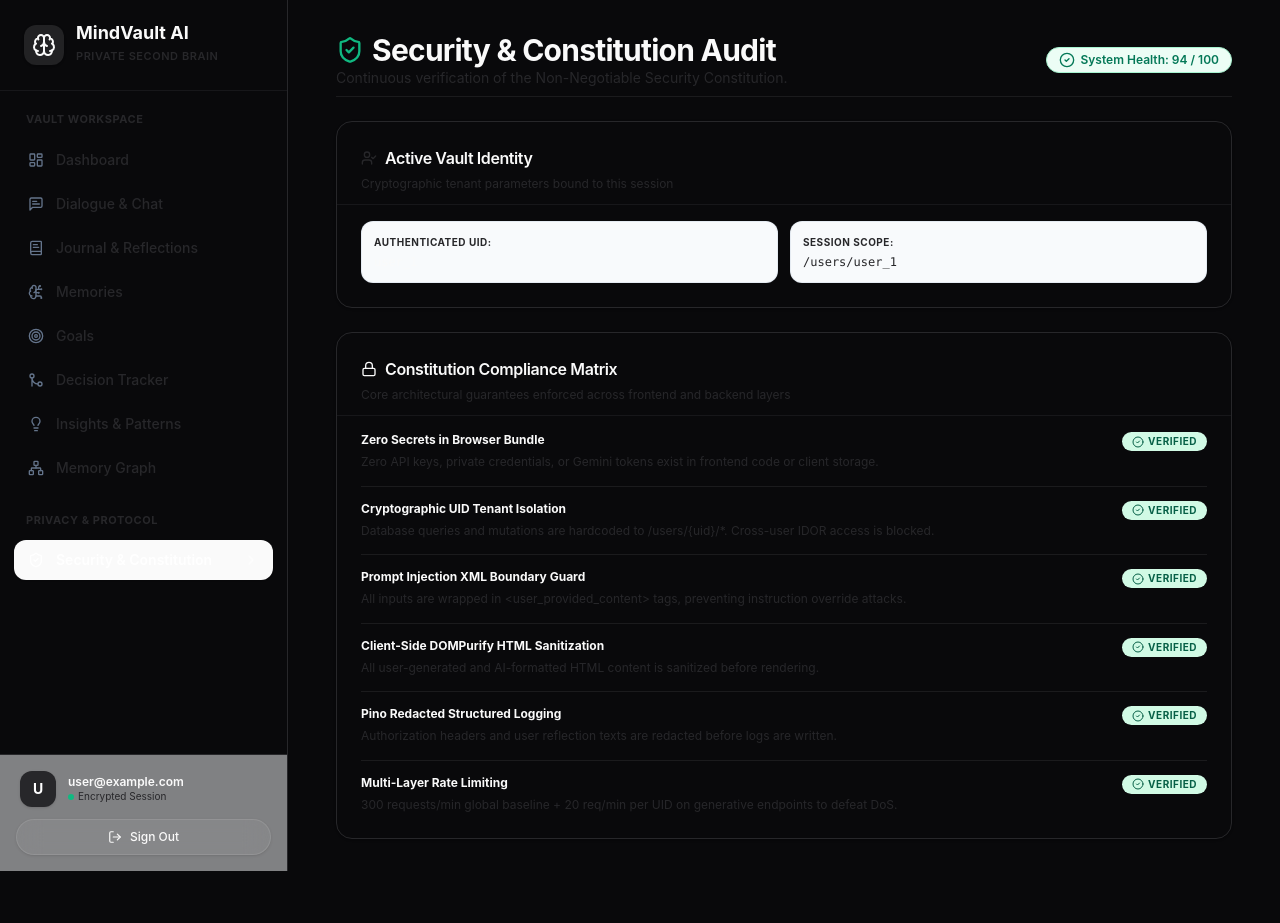
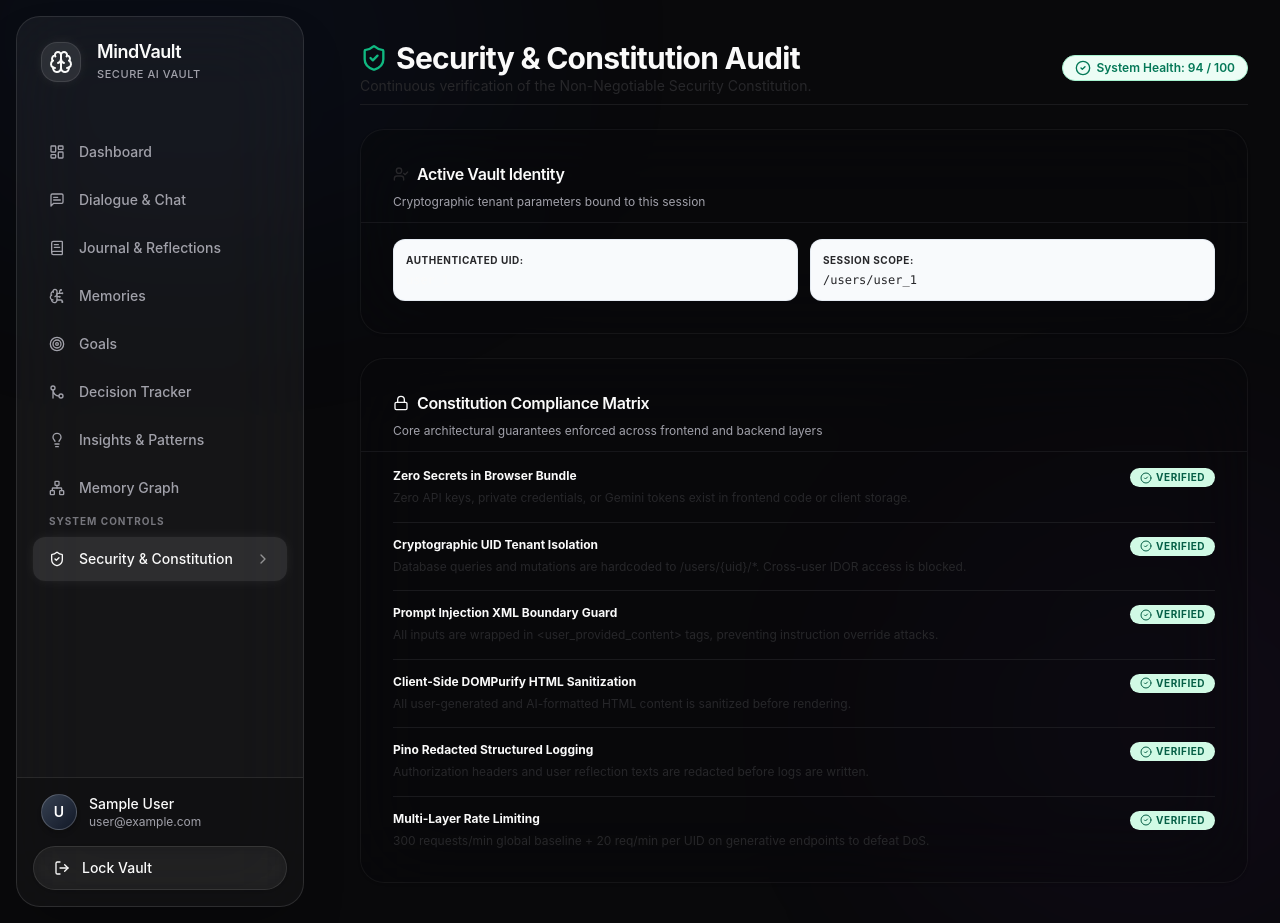
Before and after one commit to JAY4IGNITE/MindVault, a React (Vite) app in the folder frontend/: page /security in a window 1280 px wide. Before the commit the page ends 871 px from the top, so only its background shows below. Built offline with nearby package versions, Linux system fonts and the light colour scheme; no server answers; sample sign-in values are in the browser's storage.

Commit message:
feat: implement authentication pages with reusable card and input components

```diff
--- a/frontend/src/components/layout/DashboardLayout.tsx
+++ b/frontend/src/components/layout/DashboardLayout.tsx
@@ -52,18 +52,18 @@ export const DashboardLayout: React.FC<{ children: React.ReactNode }> = ({ child
       <Link
         to={item.path}
         className={cn(
-          'flex items-center justify-between rounded-xl px-3.5 py-2.5 text-sm font-medium transition-all duration-150 group',
+          'flex items-center justify-between rounded-xl px-4 py-3 text-sm font-medium transition-all duration-300 group',
           isActive
-            ? 'bg-primary text-white shadow-sm font-semibold'
-            : 'text-secondary hover:bg-slate-100 hover:text-primary'
+            ? 'bg-white/10 text-foreground shadow-glow'
+            : 'text-muted-foreground hover:bg-white/5 hover:text-foreground'
         )}
         onClick={() => setIsMobileMenuOpen(false)}
       >
-        <div className="flex items-center gap-3">
-          <item.icon className={cn('h-4 w-4 transition-transform group-hover:scale-105', isActive ? 'text-white' : 'text-slate-500')} />
+        <div className="flex items-center gap-3.5">
+          <item.icon className={cn('h-4 w-4 transition-transform group-hover:scale-110', isActive ? 'text-primary' : '')} />
           <span>{item.label}</span>
         </div>
-        {isActive && <ChevronRight className="h-4 w-4 opacity-70" />}
+        {isActive && <ChevronRight className="h-4 w-4 opacity-50" />}
       </Link>
     );
   };
@@ -71,89 +71,98 @@ export const DashboardLayout: React.FC<{ children: React.ReactNode }> = ({ child
   const userInitial = (currentUser?.email || 'User').charAt(0).toUpperCase();
 
   return (
-    <div className="min-h-screen bg-background flex flex-col">
+    <div className="min-h-screen bg-background flex flex-col lg:flex-row relative">
+      {/* Background ambient glow effects mapped to Apple style */}
+      <div className="fixed inset-0 pointer-events-none opacity-50">
+        <div className="absolute -top-[20%] -left-[10%] w-[50%] h-[50%] rounded-full bg-blue-600/10 blur-[120px]" />
+        <div className="absolute top-[60%] -right-[10%] w-[40%] h-[60%] rounded-full bg-purple-600/10 blur-[120px]" />
+      </div>
+
       {/* Mobile Top Bar */}
-      <div className="lg:hidden flex items-center justify-between p-4 border-b border-border bg-surface sticky top-0 z-30 shadow-subtle">
-        <div className="flex items-center gap-2.5">
-          <div className="h-9 w-9 rounded-xl bg-primary/10 flex items-center justify-center text-primary">
+      <div className="lg:hidden flex items-center justify-between p-4 border-b border-white/10 glass-panel sticky top-0 z-50">
+        <div className="flex items-center gap-3">
+          <div className="h-9 w-9 rounded-xl bg-white/10 flex items-center justify-center text-foreground border border-white/10">
             <Brain className="h-5 w-5" />
           </div>
-          <span className="font-display font-bold text-lg text-primary-dark">MindVault AI</span>
+          <span className="font-display font-semibold text-lg text-foreground tracking-tight">MindVault</span>
         </div>
-        <Button variant="ghost" size="icon" onClick={() => setIsMobileMenuOpen(!isMobileMenuOpen)}>
+        <Button variant="ghost" size="icon" onClick={() => setIsMobileMenuOpen(!isMobileMenuOpen)} className="hover:bg-white/10 text-foreground">
           {isMobileMenuOpen ? <X className="h-5 w-5" /> : <Menu className="h-5 w-5" />}
         </Button>
       </div>
 
-      <div className="flex flex-1 overflow-hidden">
-        {/* Sidebar */}
+      {/* Sidebar Overlay for Mobile */}
+      {isMobileMenuOpen && (
+        <div
+          className="fixed inset-0 bg-background/80 backdrop-blur-sm z-40 lg:hidden"
+          onClick={() => setIsMobileMenuOpen(false)}
+        />
+      )}
+
+      {/* Sidebar - Floating Glass Pane on Desktop */}
       <aside
         className={cn(
-            'fixed inset-y-0 left-0 z-40 w-72 transform flex-col bg-surface border-r border-border transition-transform duration-200 ease-in-out lg:relative lg:translate-x-0 flex shadow-sm',
-            isMobileMenuOpen ? 'translate-x-0' : '-translate-x-full'
+          'fixed inset-y-0 left-0 z-50 w-72 transform flex-col transition-transform duration-300 ease-[cubic-bezier(0.16,1,0.3,1)] flex',
+          isMobileMenuOpen ? 'translate-x-0' : '-translate-x-full',
+          'lg:translate-x-0 lg:relative lg:p-4 lg:w-[320px]'
         )}
       >
-          <div className="p-6 hidden lg:flex items-center gap-3 border-b border-border/50">
-            <div className="h-10 w-10 rounded-xl bg-primary/10 flex items-center justify-center text-primary shadow-subtle">
+        <div className="flex-1 h-full flex flex-col bg-background/40 lg:bg-white/5 backdrop-blur-2xl border-r lg:border border-white/10 lg:rounded-3xl shadow-2xl overflow-hidden">
+          <div className="p-6 hidden lg:flex items-center gap-4">
+            <div className="h-10 w-10 rounded-2xl bg-white/10 flex items-center justify-center text-foreground border border-white/10 shadow-glow">
               <Brain className="h-6 w-6" />
             </div>
             <div>
-              <span className="font-display font-bold text-lg text-primary-dark block leading-none">MindVault AI</span>
-              <span className="text-[11px] font-semibold text-accent uppercase tracking-wider">Private Second Brain</span>
+              <span className="block font-display font-semibold text-lg text-foreground tracking-tight leading-tight">MindVault</span>
+              <span className="block text-[11px] font-medium uppercase tracking-wider text-muted-foreground mt-0.5">Secure AI Vault</span>
             </div>
           </div>
 
-          <div className="flex-1 overflow-y-auto py-5 px-3.5 flex flex-col gap-6">
-            <nav className="flex flex-col gap-1">
-              <p className="px-3 text-[11px] font-bold text-muted uppercase tracking-wider mb-2">Vault Workspace</p>
+          <div className="flex-1 overflow-y-auto px-4 py-6 space-y-1 scrollbar-hide">
             {navItems.map((item) => (
               <NavLink key={item.path} item={item} />
             ))}
-            </nav>
 
-            <nav className="flex flex-col gap-1">
-              <p className="px-3 text-[11px] font-bold text-muted uppercase tracking-wider mb-2">Privacy & Protocol</p>
+            <div className="mt-8 mb-4">
+              <div className="px-4 text-[10px] font-bold uppercase tracking-widest text-muted-foreground/70 mb-2">System Controls</div>
               {secondaryNavItems.map((item) => (
                 <NavLink key={item.path} item={item} />
               ))}
-            </nav>
+            </div>
           </div>
 
-          {/* User footer */}
-          <div className="p-4 border-t border-border bg-slate-50/50">
-            <div className="flex items-center gap-3 mb-3 px-1">
-              <div className="h-9 w-9 rounded-xl bg-accent text-white flex items-center justify-center text-sm font-bold shadow-subtle">
+          <div className="p-4 border-t border-white/10 bg-black/20">
+            <div className="flex items-center justify-between px-2 mb-4">
+              <div className="flex items-center gap-3">
+                <div className="h-9 w-9 rounded-full bg-gradient-to-br from-gray-700 to-gray-900 flex items-center justify-center text-white text-sm font-semibold border border-white/20 shadow-md">
                   {userInitial}
                 </div>
-              <div className="overflow-hidden flex-1">
-                <p className="text-xs font-semibold text-primary truncate leading-tight">{currentUser?.email}</p>
-                <span className="text-[10px] text-muted flex items-center gap-1">
-                  <span className="h-1.5 w-1.5 rounded-full bg-success"></span>
-                  Encrypted Session
-                </span>
+                <div className="flex flex-col max-w-[120px]">
+                  <span className="text-sm font-medium text-foreground truncate">{currentUser?.displayName || 'Vault User'}</span>
+                  <span className="text-xs text-muted-foreground truncate">{currentUser?.email}</span>
                 </div>
               </div>
-            <Button variant="outline" size="sm" className="w-full justify-center gap-2 text-xs font-medium" onClick={handleSignOut}>
-              <LogOut className="h-3.5 w-3.5" /> Sign Out
+            </div>
+            <Button
+              variant="outline"
+              className="w-full justify-start gap-3 border-white/10 bg-white/5 hover:bg-destructive/20 hover:text-destructive hover:border-destructive/30 transition-colors"
+              onClick={handleSignOut}
+            >
+              <LogOut className="h-4 w-4" />
+              Lock Vault
             </Button>
+          </div>
         </div>
       </aside>
 
       {/* Main Content Area */}
-        <main className="flex-1 overflow-y-auto bg-background p-4 sm:p-6 lg:p-8 animate-fade-in">
-          <div className="mx-auto max-w-6xl h-full">
+      <main className="flex-1 flex flex-col min-w-0 overflow-hidden relative z-10 lg:pl-2">
+        <div className="flex-1 overflow-y-auto p-4 md:p-8 lg:py-10">
+          <div className="mx-auto max-w-6xl">
             {children}
+          </div>
         </div>
       </main>
     </div>
-
-      {/* Mobile Drawer Overlay */}
-      {isMobileMenuOpen && (
-        <div
-          className="fixed inset-0 z-30 bg-slate-900/30 backdrop-blur-sm lg:hidden animate-fade-in"
-          onClick={() => setIsMobileMenuOpen(false)}
-        />
-      )}
-    </div>
   );
 };
--- a/frontend/src/components/ui/Card.tsx
+++ b/frontend/src/components/ui/Card.tsx
@@ -6,7 +6,7 @@ const Card = React.forwardRef<HTMLDivElement, React.HTMLAttributes<HTMLDivElemen
     <div
       ref={ref}
       className={cn(
-        'rounded-2xl border border-border bg-surface text-primary shadow-subtle transition-all duration-200 hover:shadow-premium',
+        'rounded-[24px] border border-white/5 bg-card/40 backdrop-blur-2xl text-card-foreground shadow-premium transition-all duration-300 hover:bg-card/50',
         className
       )}
       {...props}
@@ -17,7 +17,7 @@ Card.displayName = 'Card';
 
 const CardHeader = React.forwardRef<HTMLDivElement, React.HTMLAttributes<HTMLDivElement>>(
   ({ className, ...props }, ref) => (
-    <div ref={ref} className={cn('flex flex-col space-y-1.5 p-6', className)} {...props} />
+    <div ref={ref} className={cn('flex flex-col space-y-2 p-8 pb-4', className)} {...props} />
   )
 );
 CardHeader.displayName = 'CardHeader';
@@ -26,7 +26,7 @@ const CardTitle = React.forwardRef<HTMLParagraphElement, React.HTMLAttributes<HT
   ({ className, ...props }, ref) => (
     <h3
       ref={ref}
-      className={cn('text-lg font-semibold tracking-tight text-primary-dark', className)}
+      className={cn('text-2xl font-semibold tracking-tight leading-none text-foreground', className)}
       {...props}
     />
   )
@@ -35,21 +35,21 @@ CardTitle.displayName = 'CardTitle';
 
 const CardDescription = React.forwardRef<HTMLParagraphElement, React.HTMLAttributes<HTMLParagraphElement>>(
   ({ className, ...props }, ref) => (
-    <p ref={ref} className={cn('text-sm text-secondary leading-relaxed', className)} {...props} />
+    <p ref={ref} className={cn('text-sm text-muted-foreground leading-relaxed', className)} {...props} />
   )
 );
 CardDescription.displayName = 'CardDescription';
 
 const CardContent = React.forwardRef<HTMLDivElement, React.HTMLAttributes<HTMLDivElement>>(
   ({ className, ...props }, ref) => (
-    <div ref={ref} className={cn('p-6 pt-0', className)} {...props} />
+    <div ref={ref} className={cn('p-8 pt-0', className)} {...props} />
   )
 );
 CardContent.displayName = 'CardContent';
 
 const CardFooter = React.forwardRef<HTMLDivElement, React.HTMLAttributes<HTMLDivElement>>(
   ({ className, ...props }, ref) => (
-    <div ref={ref} className={cn('flex items-center p-6 pt-0', className)} {...props} />
+    <div ref={ref} className={cn('flex items-center p-8 pt-0', className)} {...props} />
   )
 );
 CardFooter.displayName = 'CardFooter';
--- a/frontend/src/pages/auth/LoginPage.tsx
+++ b/frontend/src/pages/auth/LoginPage.tsx
@@ -8,7 +8,7 @@ import { Link, useNavigate, useLocation } from 'react-router-dom';
 import { Button } from '../../components/ui/Button';
 import { Input } from '../../components/ui/Input';
 import { Card, CardContent, CardDescription, CardHeader, CardTitle } from '../../components/ui/Card';
-import { Brain, AlertCircle, Sparkles, ShieldCheck } from 'lucide-react';
+import { Brain, AlertCircle } from 'lucide-react';
 import { useAuth } from '../../contexts/AuthContext';
 
 const loginSchema = z.object({
@@ -74,25 +74,33 @@ const LoginPage: React.FC = () => {
   };
 
   return (
-    <div className="min-h-screen flex items-center justify-center bg-background p-4">
-      <div className="w-full max-w-md space-y-6 animate-fade-in">
-        <div className="flex flex-col items-center space-y-2 text-center">
-          <div className="h-12 w-12 rounded-2xl bg-primary text-white flex items-center justify-center shadow-premium">
-            <Brain className="h-7 w-7 text-sky-400" />
+    <div className="min-h-screen flex items-center justify-center bg-background relative overflow-hidden p-4">
+      {/* Intense Ambient Background */}
+      <div className="absolute inset-0 pointer-events-none opacity-60">
+        <div className="absolute -top-[10%] -left-[10%] w-[60%] h-[60%] rounded-full bg-blue-600/20 blur-[140px]" />
+        <div className="absolute top-[40%] -right-[10%] w-[60%] h-[60%] rounded-full bg-purple-600/20 blur-[140px]" />
+      </div>
+
+      <div className="w-full max-w-[420px] relative z-10 animate-slide-up">
+        <div className="flex flex-col items-center space-y-4 text-center mb-8">
+          <div className="h-16 w-16 rounded-[1.25rem] bg-white/10 flex items-center justify-center border border-white/20 shadow-glow backdrop-blur-md">
+            <Brain className="h-8 w-8 text-white" />
           </div>
-          <h1 className="text-2xl font-bold font-display text-primary-dark">Welcome to MindVault</h1>
-          <p className="text-xs text-secondary">Authenticate your cryptographically isolated session</p>
+          <div>
+            <h1 className="text-3xl font-display font-bold text-foreground">Welcome to MindVault</h1>
+            <p className="text-sm text-muted-foreground mt-2">Authenticate your cryptographically isolated session</p>
+          </div>
         </div>
 
-        <Card>
+        <Card className="border-white/10 bg-black/40 backdrop-blur-2xl shadow-2xl">
           <CardHeader className="pb-4">
             <CardTitle>Sign In</CardTitle>
-            <CardDescription>Enter your credentials to decrypt and access your private vault.</CardDescription>
+            <CardDescription>Enter your credentials to decrypt your vault.</CardDescription>
           </CardHeader>
-          <CardContent className="space-y-4">
+          <CardContent className="space-y-5">
             <form onSubmit={handleSubmit(onSubmit)} className="space-y-4">
               {authError && (
-                <div className="p-3 rounded-lg bg-error/10 text-error text-xs flex items-center gap-2 border border-error/20">
+                <div className="p-3 rounded-xl bg-destructive/10 text-destructive text-sm flex items-center gap-2 border border-destructive/20 font-medium">
                   <AlertCircle className="h-4 w-4 shrink-0" />
                   <span>{authError}</span>
                 </div>
@@ -118,28 +126,28 @@ const LoginPage: React.FC = () => {
                 disabled={isLoading}
               />
 
-              <Button type="submit" variant="default" className="w-full shadow-sm" isLoading={isLoading}>
+              <Button type="submit" className="w-full mt-2 text-sm h-12 rounded-xl" isLoading={isLoading}>
                 Sign In to Vault
               </Button>
             </form>
 
             <div className="relative my-4">
               <div className="absolute inset-0 flex items-center">
-                <span className="w-full border-t border-border" />
+                <span className="w-full border-t border-white/10" />
               </div>
-              <div className="relative flex justify-center text-xs uppercase">
-                <span className="bg-surface px-2 text-muted font-medium">Or continue with</span>
+              <div className="relative flex justify-center text-[10px] uppercase tracking-widest font-bold">
+                <span className="bg-[#0b0c0e] px-3 text-muted-foreground/70">Or continue with</span>
               </div>
             </div>
 
             <Button
               type="button"
               variant="outline"
-              className="w-full gap-2 text-sm border-border"
+              className="w-full gap-3 h-12 rounded-xl"
               onClick={handleGoogleSignIn}
               disabled={isLoading}
             >
-              <svg viewBox="0 0 24 24" className="h-4 w-4" aria-hidden="true">
+              <svg viewBox="0 0 24 24" className="h-5 w-5" aria-hidden="true">
                 <path
                   d="M22.56 12.25c0-.78-.07-1.53-.2-2.25H12v4.26h5.92c-.26 1.37-1.04 2.53-2.21 3.31v2.77h3.57c2.08-1.92 3.28-4.74 3.28-8.09z"
                   fill="#4285F4"
@@ -160,19 +168,14 @@ const LoginPage: React.FC = () => {
               Google
             </Button>
 
-            <div className="text-center text-xs text-secondary pt-4">
+            <div className="text-center text-sm text-muted-foreground pt-4">
               Don't have a vault yet?{' '}
-              <Link to="/signup" className="text-accent hover:underline font-semibold">
+              <Link to="/signup" className="text-white hover:underline font-medium transition-colors">
                 Open a new vault
               </Link>
             </div>
           </CardContent>
         </Card>
-
-        <div className="flex items-center justify-center gap-2 text-[11px] text-muted">
-          <ShieldCheck className="h-3.5 w-3.5 text-success" />
-          <span>Protected under MindVault Security Constitution</span>
-        </div>
       </div>
     </div>
   );
--- a/frontend/src/pages/auth/SignupPage.tsx
+++ b/frontend/src/pages/auth/SignupPage.tsx
@@ -8,7 +8,7 @@ import { Link, useNavigate } from 'react-router-dom';
 import { Button } from '../../components/ui/Button';
 import { Input } from '../../components/ui/Input';
 import { Card, CardContent, CardDescription, CardHeader, CardTitle } from '../../components/ui/Card';
-import { Brain, AlertCircle, ShieldCheck, Sparkles } from 'lucide-react';
+import { Brain, AlertCircle, ShieldCheck } from 'lucide-react';
 import { useAuth } from '../../contexts/AuthContext';
 
 const signupSchema = z
@@ -78,25 +78,33 @@ const SignupPage: React.FC = () => {
   };
 
   return (
-    <div className="min-h-screen flex items-center justify-center bg-background p-4">
-      <div className="w-full max-w-md space-y-6 animate-fade-in">
-        <div className="flex flex-col items-center space-y-2 text-center">
-          <div className="h-12 w-12 rounded-2xl bg-primary text-white flex items-center justify-center shadow-premium">
-            <Brain className="h-7 w-7 text-sky-400" />
+    <div className="min-h-screen flex items-center justify-center bg-background relative overflow-hidden p-4">
+      {/* Intense Ambient Background */}
+      <div className="absolute inset-0 pointer-events-none opacity-60">
+        <div className="absolute -top-[10%] -right-[10%] w-[60%] h-[60%] rounded-full bg-blue-600/20 blur-[140px]" />
+        <div className="absolute top-[40%] -left-[10%] w-[60%] h-[60%] rounded-full bg-purple-600/20 blur-[140px]" />
+      </div>
+
+      <div className="w-full max-w-[420px] relative z-10 animate-slide-up">
+        <div className="flex flex-col items-center space-y-4 text-center mb-8">
+          <div className="h-16 w-16 rounded-[1.25rem] bg-white/10 flex items-center justify-center border border-white/20 shadow-glow backdrop-blur-md">
+            <Brain className="h-8 w-8 text-white" />
           </div>
-          <h1 className="text-2xl font-bold font-display text-primary-dark">Create Your Private Vault</h1>
-          <p className="text-xs text-secondary">Setup your unique cryptographic root container</p>
+          <div>
+            <h1 className="text-3xl font-display font-bold text-foreground">Welcome to MindVault</h1>
+            <p className="text-sm text-muted-foreground mt-2">Initialize your cryptographically isolated session</p>
+          </div>
         </div>
 
-        <Card>
+        <Card className="border-white/10 bg-black/40 backdrop-blur-2xl shadow-2xl">
           <CardHeader className="pb-4">
             <CardTitle>Sign Up</CardTitle>
-            <CardDescription>Your credentials isolate your vault from all other users.</CardDescription>
+            <CardDescription>Create a new vault to securely store your data.</CardDescription>
           </CardHeader>
-          <CardContent className="space-y-4">
+          <CardContent className="space-y-5">
             <form onSubmit={handleSubmit(onSubmit)} className="space-y-4">
               {authError && (
-                <div className="p-3 rounded-lg bg-error/10 text-error text-xs flex items-center gap-2 border border-error/20">
+                <div className="p-3 rounded-xl bg-destructive/10 text-destructive text-sm flex items-center gap-2 border border-destructive/20 font-medium">
                   <AlertCircle className="h-4 w-4 shrink-0" />
                   <span>{authError}</span>
                 </div>
@@ -105,8 +113,8 @@ const SignupPage: React.FC = () => {
               <Input
                 id="email"
                 type="email"
-                label="Email Address"
-                placeholder="you@domain.com"
+                label="Email"
+                placeholder="name@example.com"
                 {...register('email')}
                 error={errors.email?.message}
                 disabled={isLoading}
@@ -115,7 +123,7 @@ const SignupPage: React.FC = () => {
               <Input
                 id="password"
                 type="password"
-                label="Password (min 8 chars)"
+                label="Password"
                 placeholder="••••••••"
                 {...register('password')}
                 error={errors.password?.message}
@@ -132,28 +140,28 @@ const SignupPage: React.FC = () => {
                 disabled={isLoading}
               />
 
-              <Button type="submit" variant="default" className="w-full shadow-sm" isLoading={isLoading}>
+              <Button type="submit" className="w-full mt-2 text-sm h-12 rounded-xl" isLoading={isLoading}>
                 Create Secure Vault
               </Button>
             </form>
 
             <div className="relative my-4">
               <div className="absolute inset-0 flex items-center">
-                <span className="w-full border-t border-border" />
+                <span className="w-full border-t border-white/10" />
               </div>
-              <div className="relative flex justify-center text-xs uppercase">
-                <span className="bg-surface px-2 text-muted font-medium">Or continue with</span>
+              <div className="relative flex justify-center text-[10px] uppercase tracking-widest font-bold">
+                <span className="bg-[#0b0c0e] px-3 text-muted-foreground/70">Or continue with</span>
               </div>
             </div>
 
             <Button
               type="button"
               variant="outline"
-              className="w-full gap-2 text-sm border-border"
+              className="w-full gap-3 h-12 rounded-xl"
               onClick={handleGoogleSignIn}
               disabled={isLoading}
             >
-              <svg viewBox="0 0 24 24" className="h-4 w-4" aria-hidden="true">
+              <svg viewBox="0 0 24 24" className="h-5 w-5" aria-hidden="true">
                 <path
                   d="M22.56 12.25c0-.78-.07-1.53-.2-2.25H12v4.26h5.92c-.26 1.37-1.04 2.53-2.21 3.31v2.77h3.57c2.08-1.92 3.28-4.74 3.28-8.09z"
                   fill="#4285F4"
@@ -174,19 +182,14 @@ const SignupPage: React.FC = () => {
               Google
             </Button>
 
-            <div className="text-center text-xs text-secondary pt-4">
+            <div className="text-center text-sm text-muted-foreground pt-4">
               Already have a vault?{' '}
-              <Link to="/login" className="text-accent hover:underline font-semibold">
+              <Link to="/login" className="text-white hover:underline font-medium transition-colors">
                 Sign in
               </Link>
             </div>
           </CardContent>
         </Card>
-
-        <div className="flex items-center justify-center gap-2 text-[11px] text-muted">
-          <ShieldCheck className="h-3.5 w-3.5 text-success" />
-          <span>Zero third-party tracking or AI model pre-training</span>
-        </div>
       </div>
     </div>
   );
```
Also changed, not shown: frontend/src/components/ui/Input.tsx (+5 -5 lines). Lines whose indentation alone changed are shown as unchanged.
